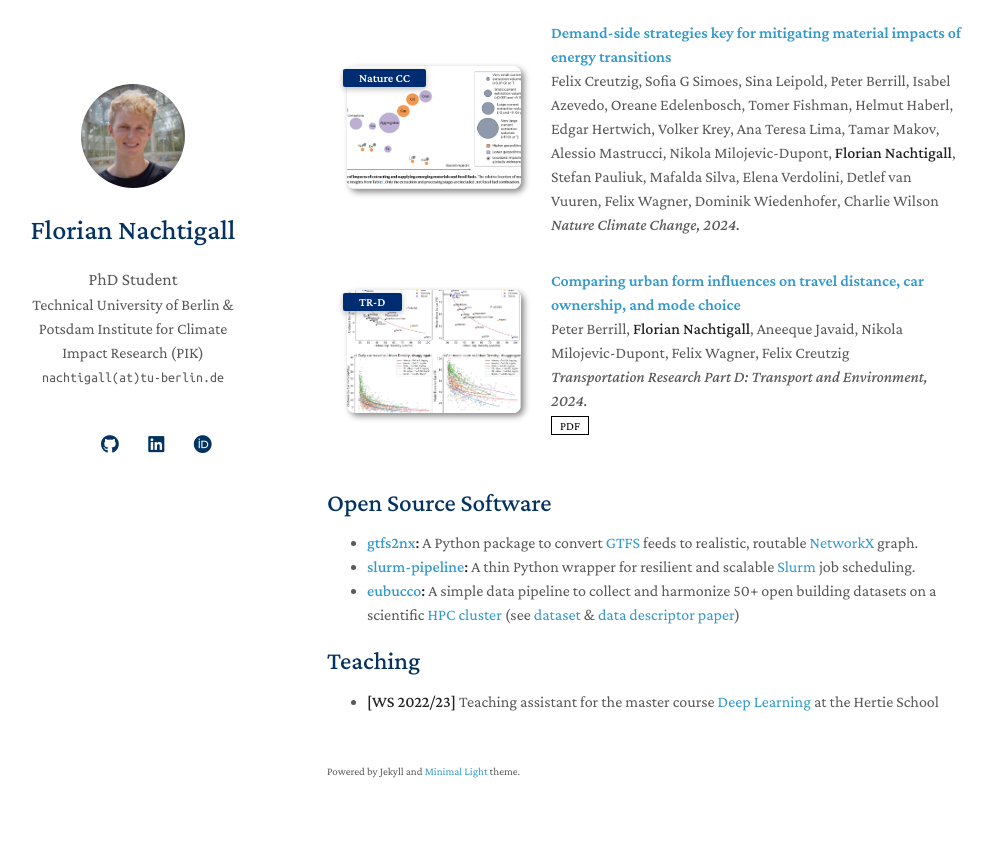
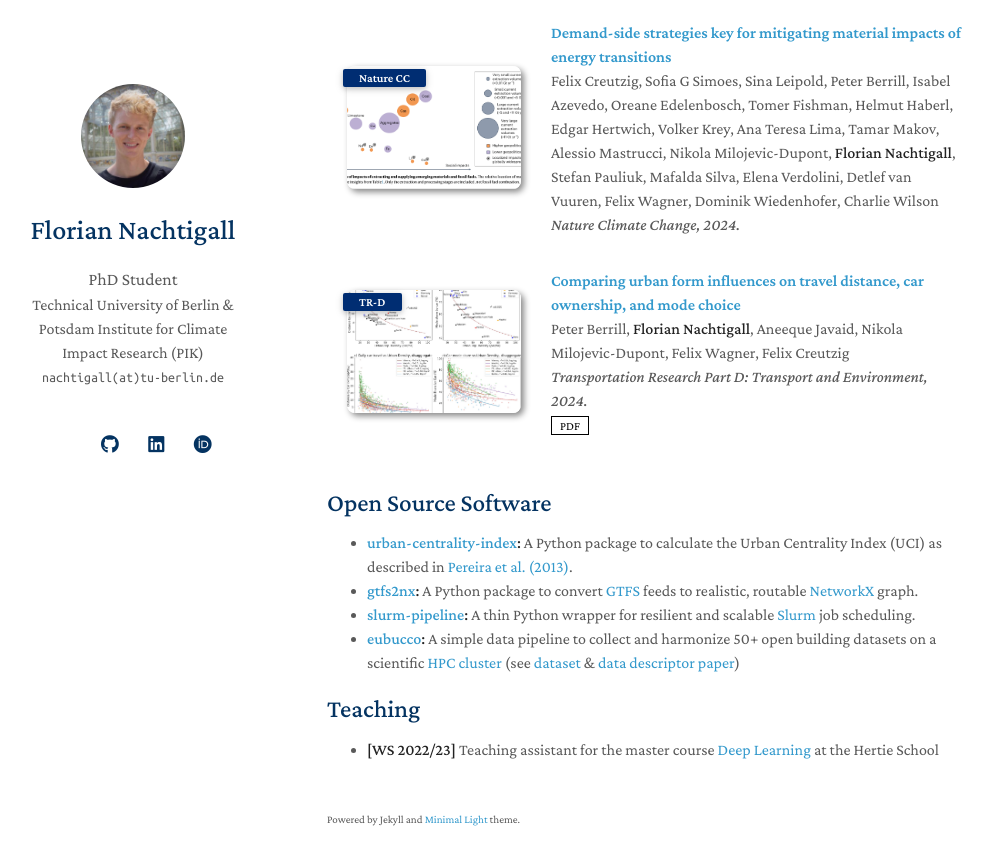
Before and after one commit to FlorianNachtigall/floriannachtigall.github.io, a Jekyll site: the page built from index.md, in a window 1280 px wide and 900 px high, scrolled down 1964 px. Shown: the top 865 px of the window, without its empty margins (143-1136 px from the left). Built offline with Jekyll 4.4.1, drawn with Linux system fonts in a browser that asks for light colours; nearby versions of some CDN libraries; a style sheet for code colours, icons or effects is not loaded; our own code applies the rules of GitHub Pages for plain Markdown files.

Commit message:
Add uci package to OSS section

```diff
--- a/index.md
+++ b/index.md
@@ -29,6 +29,7 @@ I am supervised by [Prof. Dr. Felix Creutzig](https://www.mcc-berlin.net/en/abou
 
 ## Open Source Software
 
+- **[urban-centrality-index](https://github.com/ai4up/urban-centrality-index):** A Python package to calculate the Urban Centrality Index (UCI) as described in [Pereira et al. (2013)](https://www.doi.org/10.1111/gean.12002).
 - **[gtfs2nx](https://github.com/ai4up/gtfs2nx):** A Python package to convert [GTFS](https://developers.google.com/transit/gtfs/) feeds to realistic, routable [NetworkX](https://github.com/networkx/networkx) graph.
 - **[slurm-pipeline](https://github.com/ai4up/slurm-pipeline):** A thin Python wrapper for resilient and scalable [Slurm](https://slurm.schedmd.com/documentation.html) job scheduling.
 - **[eubucco](https://github.com/ai4up/eubucco):** A simple data pipeline to collect and harmonize 50+ open building datasets on a scientific [HPC cluster](https://www.pik-potsdam.de/en/institute/about/it-services/hpc) (see [dataset](https://eubucco.com/data) & [data descriptor paper](https://www.nature.com/articles/s41597-023-02040-2))
```
